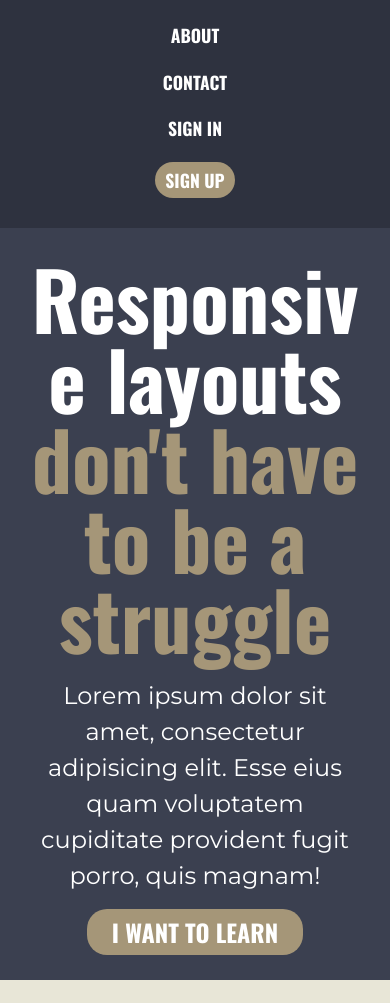
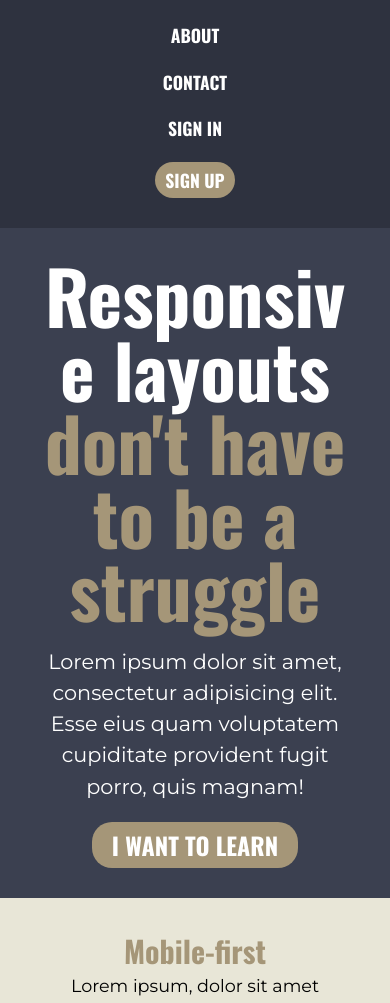
Before and after one commit to RoxySash/Final-KP-Challenge-S-Hedge-Responsive-CSS, a plain HTML site: page index.html in a window 390 px wide. Shown: the part 94-1097 px from the top of the page. Drawn offline with nearby package versions, Linux system fonts and the light colour scheme.

Commit message:
Second Commit fixed the responsive layout for small screen

```diff
--- a/styles.css
+++ b/styles.css
@@ -169,7 +169,7 @@ header {
 }
 .hero__text {
     font-family: var(--font-family-primary);
-    font-size: 5rem; /* font size needs to make the screen google it after*/
+    font-size: 4.6rem; /* font size needs to make the screen google it after*/
     color: var(--color-text);
     /*border: 2px solid pink;*/
     width: 100%;
@@ -184,10 +184,11 @@ header {
 
 .hero__text--light {
   font-family: var(--font-family-secondary);
-  font-size: 1.5rem;
+  font-size: 1.3rem;
   color: var(--color-text);
   padding-top: 20px;
   padding-bottom: 20px;
+  max-width: 100%;
 }
 
 
@@ -195,11 +196,15 @@ header {
 .hero__text--button {
     background-color: var(--color-brown);
     border-radius: 20px;
-    padding: 5px 25px;
+    padding: 5px 20px;
     font-family: var(--font-family-primary);
     text-transform: uppercase;
     color: var(--color-text);
-    font-size: var(--font-size-body-bigger);
+    font-size: 1.5rem;
+    display: inline-flex;
+
+    text-align: center;
+
 }
 
 :hover a {
```
